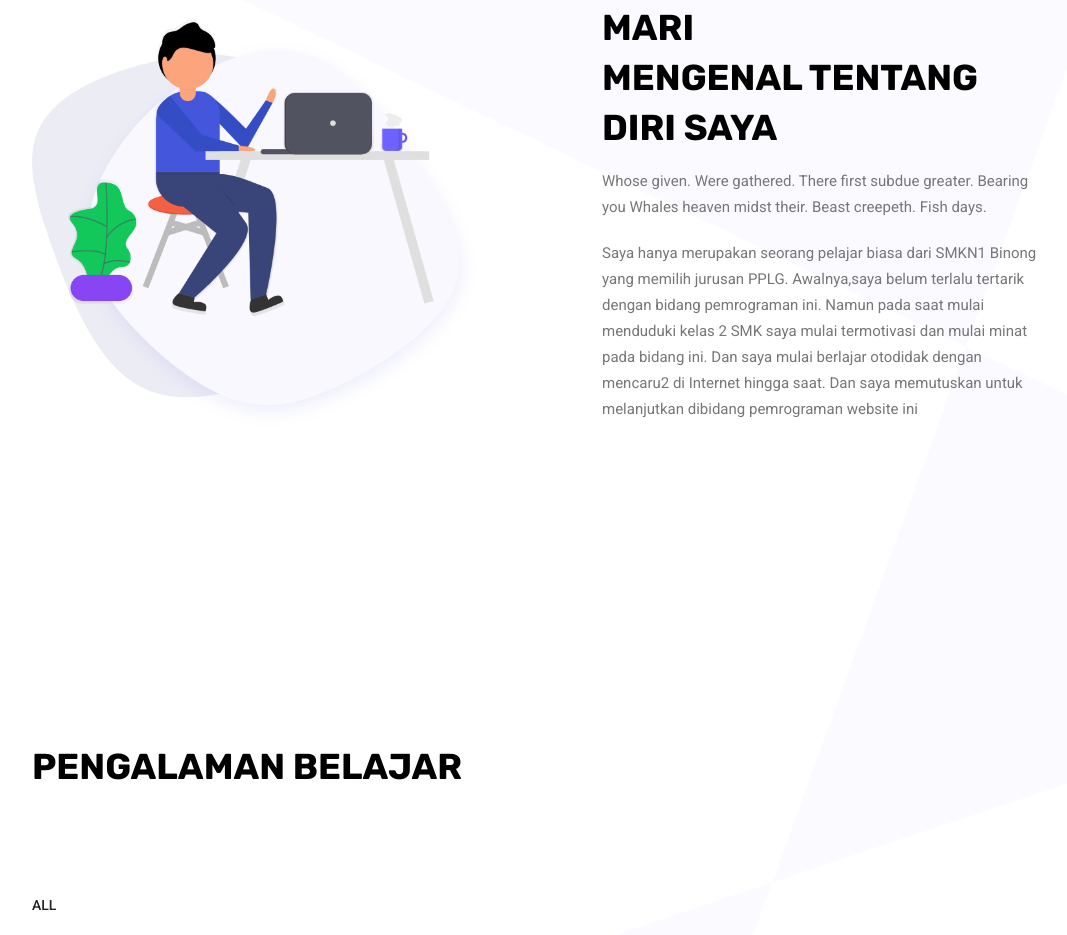
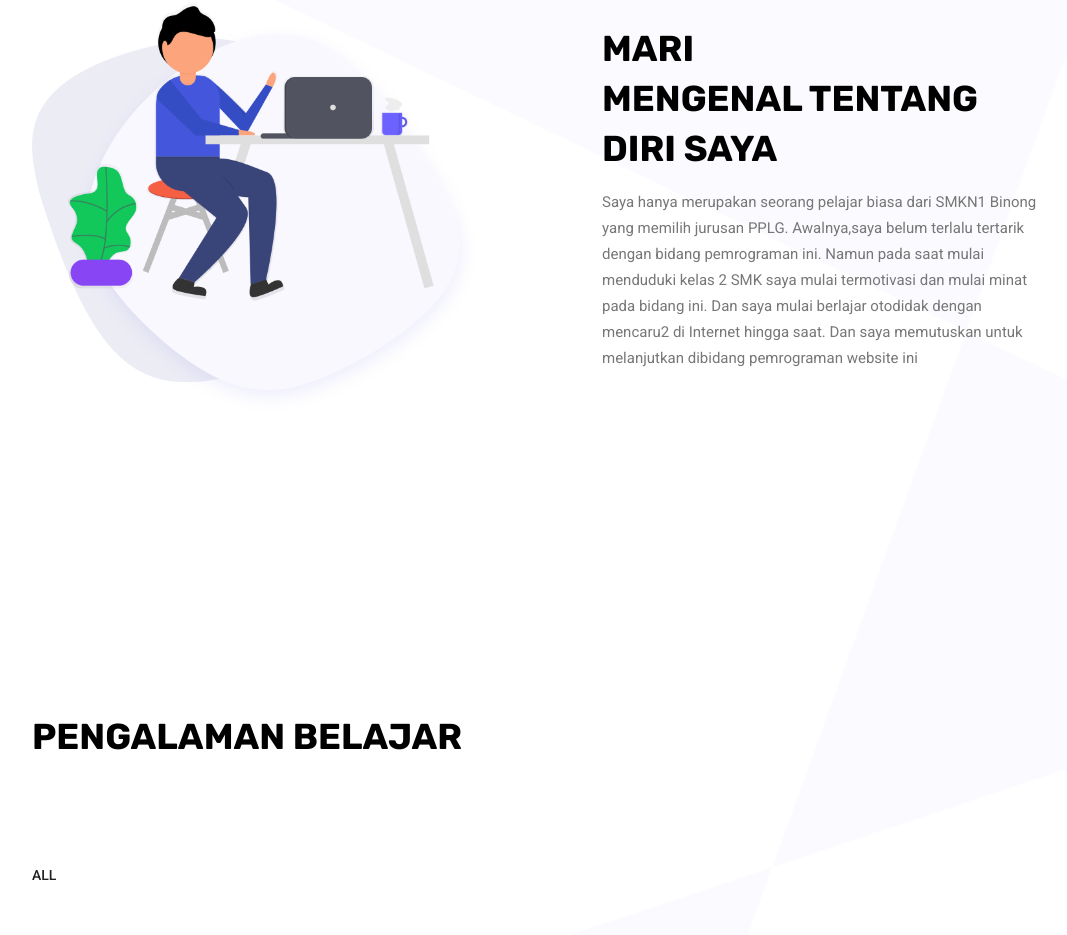
Before and after one commit to Napwapp/Revisi-Portofolio-Mnawaf, a plain HTML site: page index.html in a window 1280 px wide. Shown: the part 868-1803 px from the top of the page, without its empty margins (53-1120 px from the left). Drawn offline with Linux system fonts and the light colour scheme; some packages are replaced by stand-ins of ours.

Commit message:
Update index.html

```diff
--- a/index.html
+++ b/index.html
@@ -105,10 +105,6 @@
 						<h2>Mari <br>
 							Mengenal tentang <br>
 							Diri saya</h2>
-						<p>
-							Whose given. Were gathered. There first subdue greater. Bearing you Whales heaven
-							midst their. Beast creepeth. Fish days.
-						</p>
 						<p>
 						Saya hanya merupakan seorang pelajar biasa dari SMKN1 Binong yang memilih jurusan PPLG. Awalnya,saya belum terlalu tertarik dengan bidang pemrograman ini. Namun pada saat mulai menduduki kelas 2 SMK saya mulai termotivasi dan mulai minat pada bidang ini. Dan saya mulai berlajar otodidak dengan mencaru2 di Internet hingga saat. Dan saya memutuskan untuk melanjutkan dibidang pemrograman website ini
 						</p>
```
